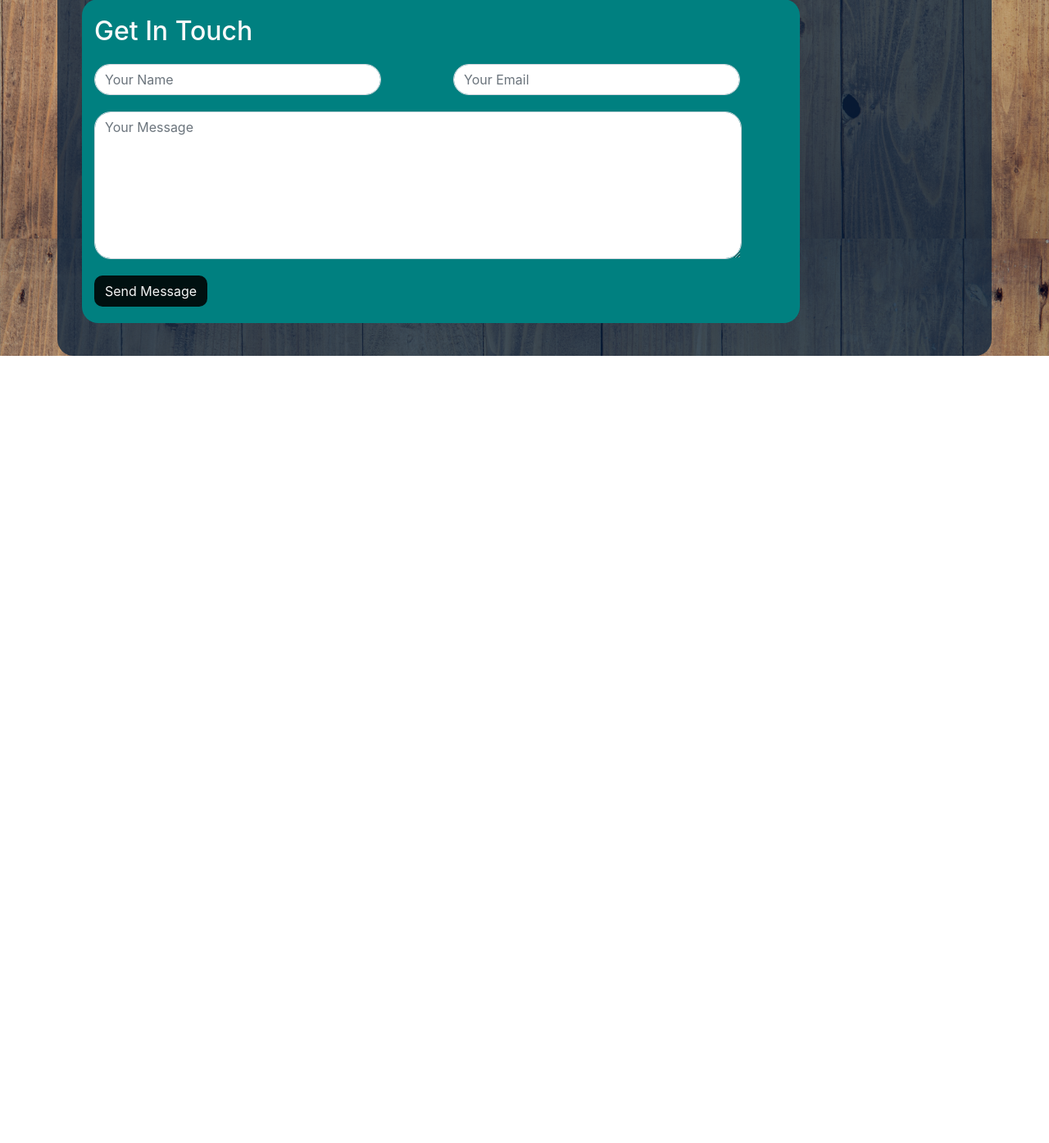
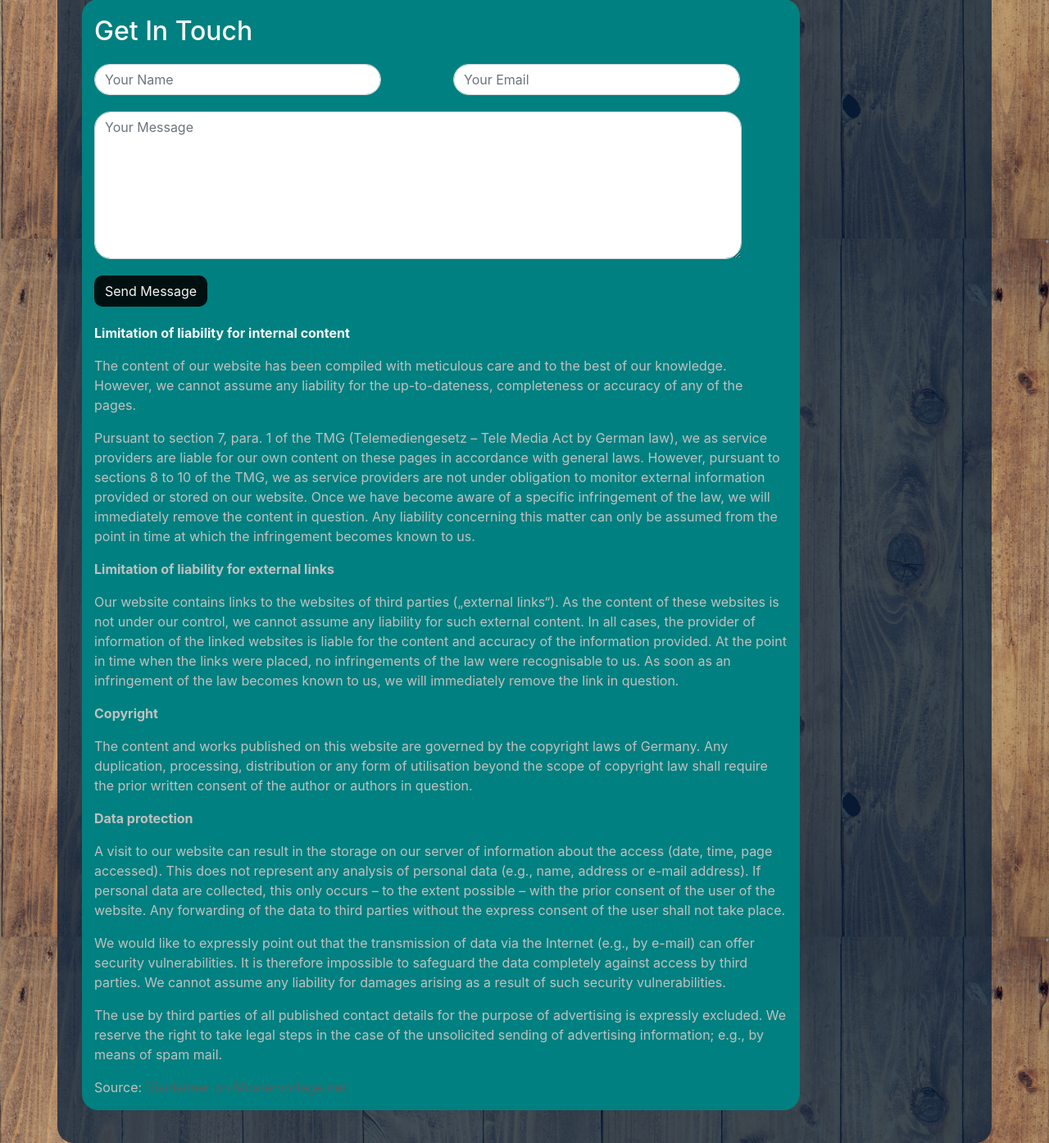
Before and after one commit to karoleoline/ISD_realproject, a Django app: page /contact/ in a window 1280 px wide. Shown: the part 561-1955 px from the top of the page at 82% size. Before the commit the page ends 995 px from the top, so only its background shows below. Run offline with Django 3.2, Linux system fonts and the light colour scheme; some libraries are stand-ins or nearby versions.

Commit message:
Update contact.html

```diff
--- a/myvenv/blog/templates/blog/contact.html
+++ b/myvenv/blog/templates/blog/contact.html
@@ -77,7 +77,19 @@
                 </div>
               </div>
             </form>
-
+            <strong>Limitation of liability for internal content</strong></p>
+         <p>The content of our website has been compiled with meticulous care and to the best of our knowledge. However, we cannot assume any liability for the up-to-dateness, completeness or accuracy of any of the pages.</p>
+         <p>Pursuant to section 7, para. 1 of the TMG (Telemediengesetz –  Tele Media Act by German law), we as service providers are liable for our own content on these pages in accordance with general laws. However, pursuant to sections 8 to 10 of the TMG, we as service providers are not under obligation to monitor external information provided or stored on our website. Once we have become aware of a specific infringement of the law, we will immediately remove the content in question. Any liability concerning this matter can only be assumed from the point in time at which the infringement becomes known to us.</p>
+         <p><strong>Limitation of liability for external links</strong></p>
+         <p>Our website contains links to the websites of third parties („external links“). As the content of these websites is not under our control, we cannot assume any liability for such external content. In all cases, the provider of information of the linked websites is liable for the content and accuracy of the information provided. At the point in time when the links were placed, no infringements of the law were recognisable to us. As soon as an infringement of the law becomes known to us, we will immediately remove the link in question.</p>
+         <p><strong>Copyright</strong></p>
+         <p>The content and works published on this website are governed by the copyright laws of Germany. Any duplication, processing, distribution or any form of utilisation beyond the scope of copyright law shall require the prior written consent of the author or authors in question.</p>
+         <p><strong>Data protection</strong></p>
+         <p>A visit to our website can result in the storage on our server of information about the access (date, time, page accessed). This does not represent any analysis of personal data (e.g., name, address or e-mail address). If personal data are collected, this only occurs – to the extent possible – with the prior consent of the user of the website. Any forwarding of the data to third parties without the express consent of the user shall not take place.</p>
+         <p>We would like to expressly point out that the transmission of data via the Internet (e.g., by e-mail) can offer security vulnerabilities. It is therefore impossible to safeguard the data completely against access by third parties. We cannot assume any liability for damages arising as a result of such security vulnerabilities.</p>
+         <p>The use by third parties of all published contact details for the purpose of advertising is expressly excluded. We reserve the right to take legal steps in the case of the unsolicited sending of advertising information; e.g., by means of spam mail.</p>
+         <p>Source: <a href="http://www.mustervorlage.net/disclaimer-muster#Englisch">Disclaimer on Mustervorlage.net</a></p>
+         <p>
           </div>
         </div>
       </div>
```
